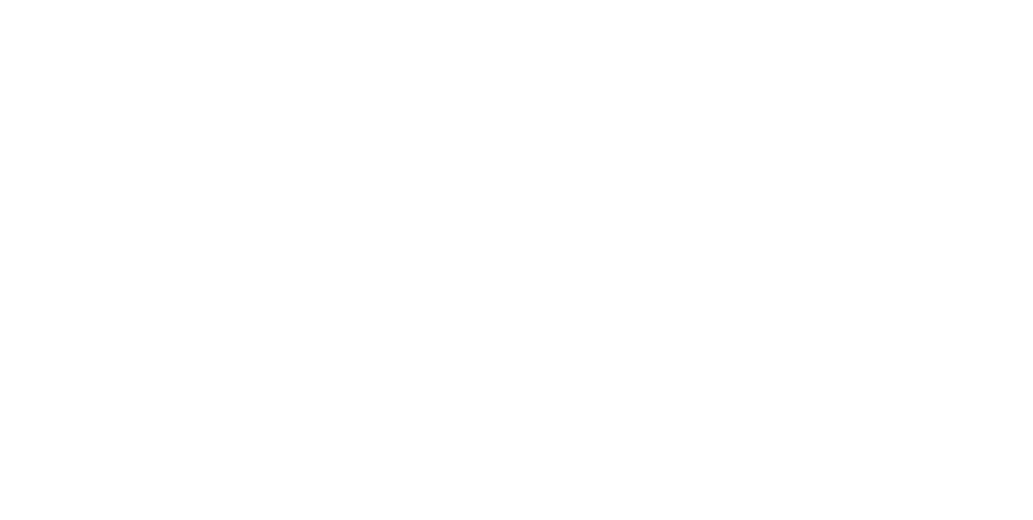
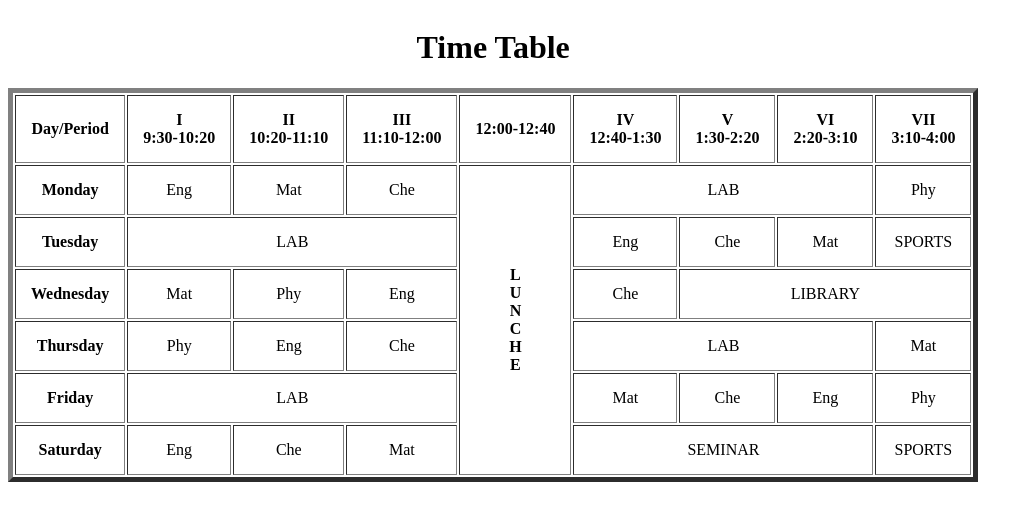
Before and after one commit to ruslanezw/something, a plain HTML site: page index.html in a window 1280 px wide. Shown: the whole page, without its empty margins (0-1033 px from the left). Drawn offline with Linux system fonts and the light colour scheme.

Commit message:
finished commit

```diff
--- a/index.html
+++ b/index.html
@@ -1,11 +1,89 @@
 <!DOCTYPE html>
 <html lang="en">
+
 <head>
     <meta charset="UTF-8">
     <meta name="viewport" content="width=device-width, initial-scale=1.0">
-    <title>Document</title>
+    <title>Time Table</title>
+    <style>
+        td,
+        th {
+            padding: 15px;
+            text-align: center;
+        }
+    </style>
 </head>
+
 <body>
+    <table border="5">
+        <caption>
+            <h1>Time Table</h1>
+        </caption>
+        <thead>
+            <tr>
+                <th>Day/Period</th>
+                <th>I<br>9:30-10:20</th>
+                <th>II<br>10:20-11:10</th>
+                <th>III<br>11:10-12:00</th>
+                <th>12:00-12:40</th>
+                <th>IV<br>12:40-1:30</th>
+                <th>V<br>1:30-2:20</th>
+                <th>VI<br>2:20-3:10</th>
+                <th>VII<br>3:10-4:00</th>
+            </tr>
+        </thead>
+        <tbody>
+            <tr>
+                <td><b>Monday</b></td>
+                <td>Eng</td>
+                <td>Mat</td>
+                <td>Che</td>
+                <td rowspan="6"><b>L<br>U<br>N<br>C<br>H<br>E</b></td>
+                <td colspan="3">LAB</td>
+                <td>Phy</td>
+            </tr>
+            <tr>
+                <td><b>Tuesday</b></td>
+                <td colspan="3">LAB</td>
+                <td>Eng</td>
+                <td>Che</td>
+                <td>Mat</td>
+                <td>SPORTS</td>
+            </tr>
+            <tr>
+                <td><b>Wednesday</b></td>
+                <td>Mat</td>
+                <td>Phy</td>
+                <td>Eng</td>
+                <td>Che</td>
+                <td colspan="3">LIBRARY</td>
+            </tr>
+            <tr>
+                <td><b>Thursday</b></td>
+                <td>Phy</td>
+                <td>Eng</td>
+                <td>Che</td>
+                <td colspan="3">LAB</td>
+                <td>Mat</td>
+            </tr>
+            <tr>
+                <td><b>Friday</b></td>
+                <td colspan="3">LAB</td>
+                <td>Mat</td>
+                <td>Che</td>
+                <td>Eng</td>
+                <td>Phy</td>
+            </tr>
+            <tr>
+                <td><b>Saturday</b></td>
+                <td>Eng</td>
+                <td>Che</td>
+                <td>Mat</td>
+                <td colspan="3">SEMINAR</td>
+                <td>SPORTS</td>
+            </tr>
+        </tbody>
+    </table>
+</body>
 
-</body>
 </html>
```
